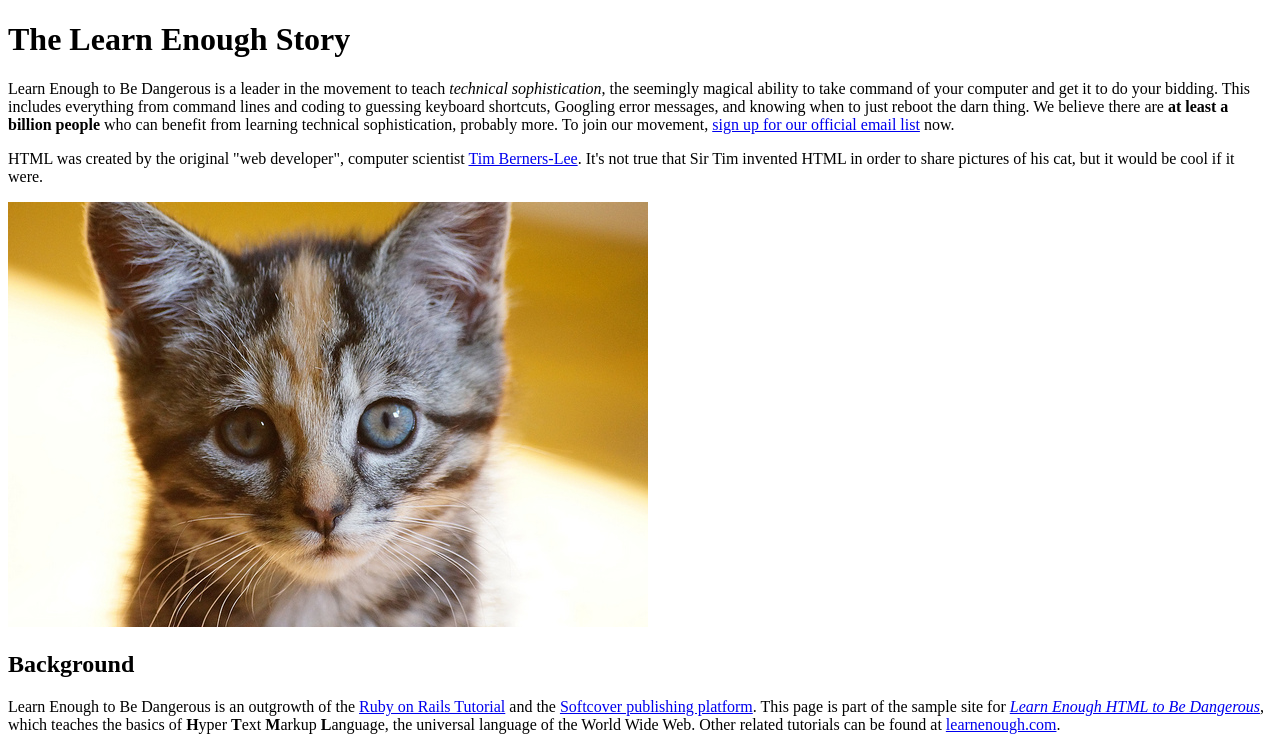
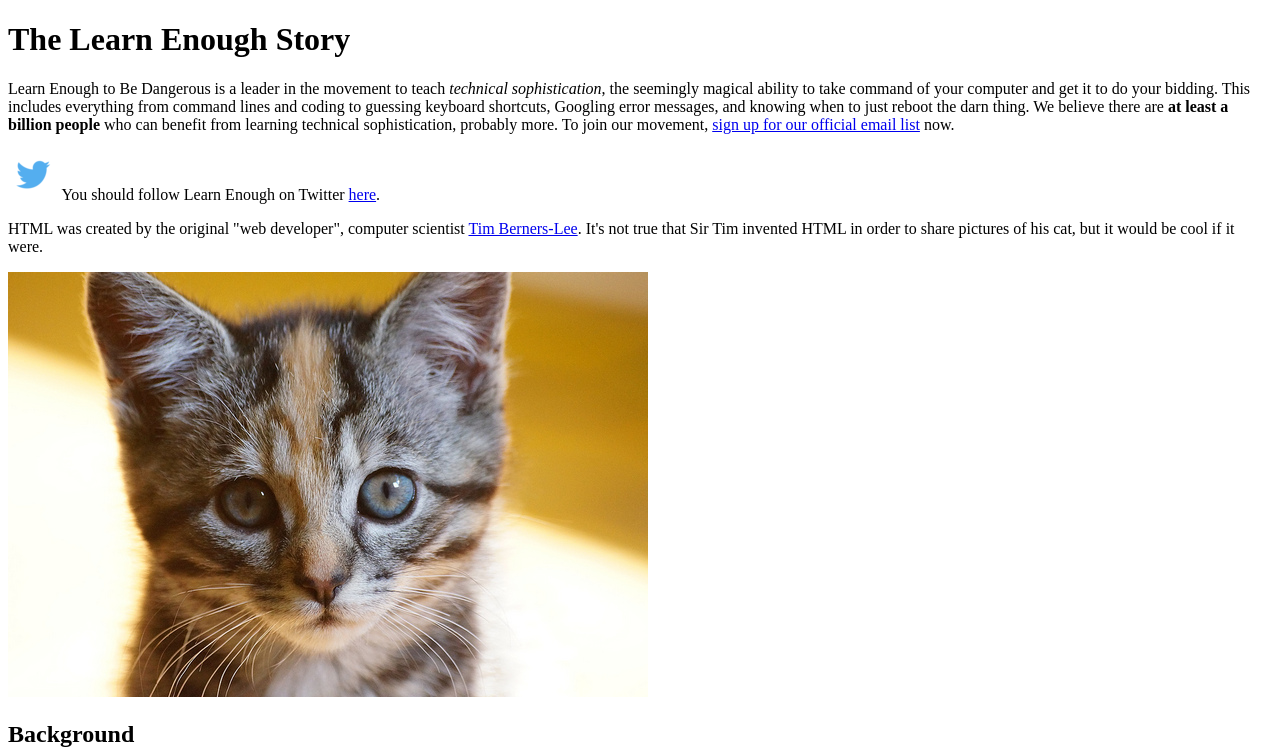
Before and after one commit to rhit-parsonjc/rhit-parsonjc.github.io, a plain HTML site: page index.html in a window 1280 px wide. Shown: the top 751 px of the page. Drawn offline with Linux system fonts and the light colour scheme.

Commit message:
Starting on Chapter 3 I guess

```diff
--- a/index.html
+++ b/index.html
@@ -9,6 +9,14 @@
 
         <p>
             Learn Enough to Be Dangerous is a leader in the movement to teach <em>technical sophistication</em>, the seemingly magical ability to take command of your computer and get it to do your bidding. This includes everything from command lines and coding to guessing keyboard shortcuts, Googling error messages, and knowing when to just reboot the darn thing. We believe there are <strong>at least a billion people</strong> who can benefit from learning technical sophistication, probably more. To join our movement, <a href="https://learnenough.com/email">sign up for our official email list</a> now.
+        </p>
+
+        <p>
+            <a href="https://twitter.com/learnenough" target="_blank" rel="noopener" style="text-decoration: none;">
+                <img src="images/small_twitter_logo.png">
+            </a>
+            You should follow Learn Enough on Twitter
+            <a href="https://twitter.com/learnenough" target="_blank" rel="noopener">here</a>.
         </p>
 
         <p>
```
Also changed, not shown: tags.html (added, +22 -0 lines), images/astronaut_tagged.jpg (added), images/small_twitter_logo.png (added).
